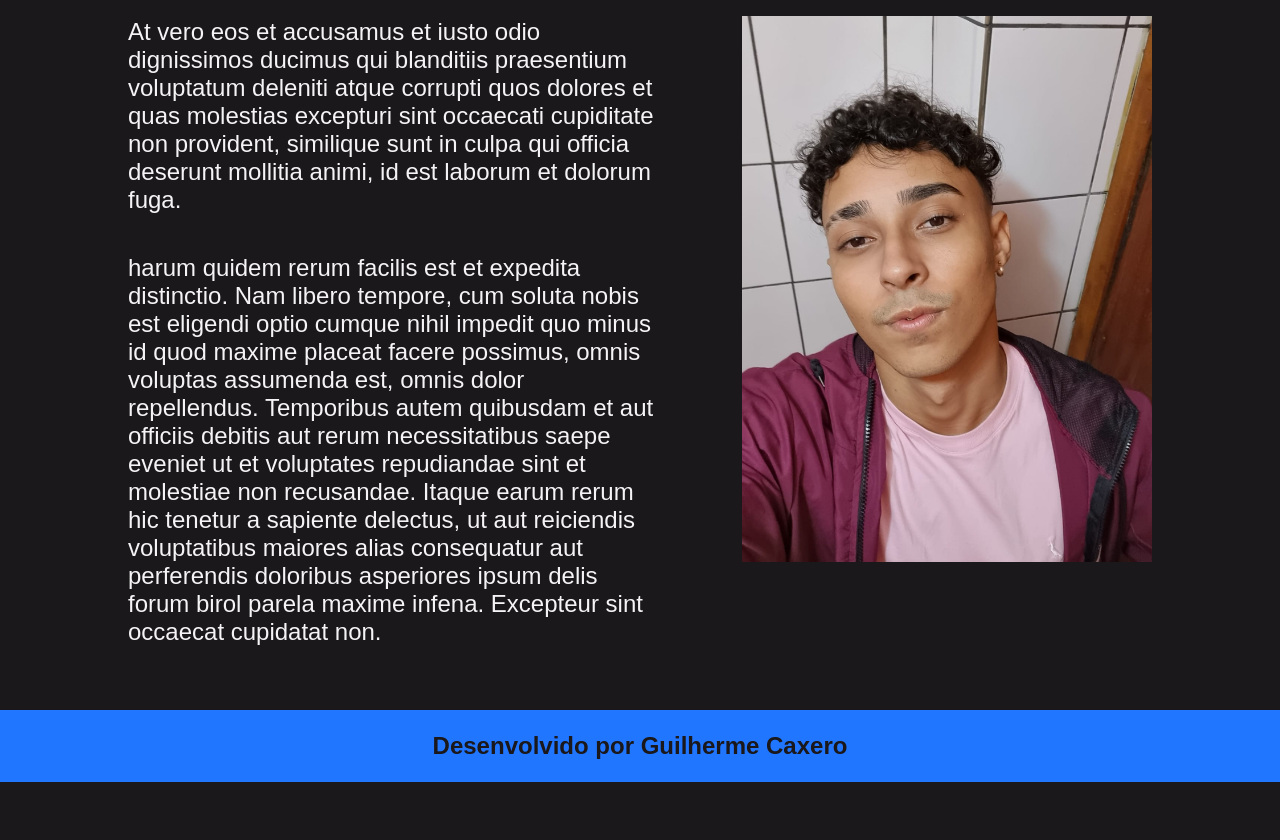
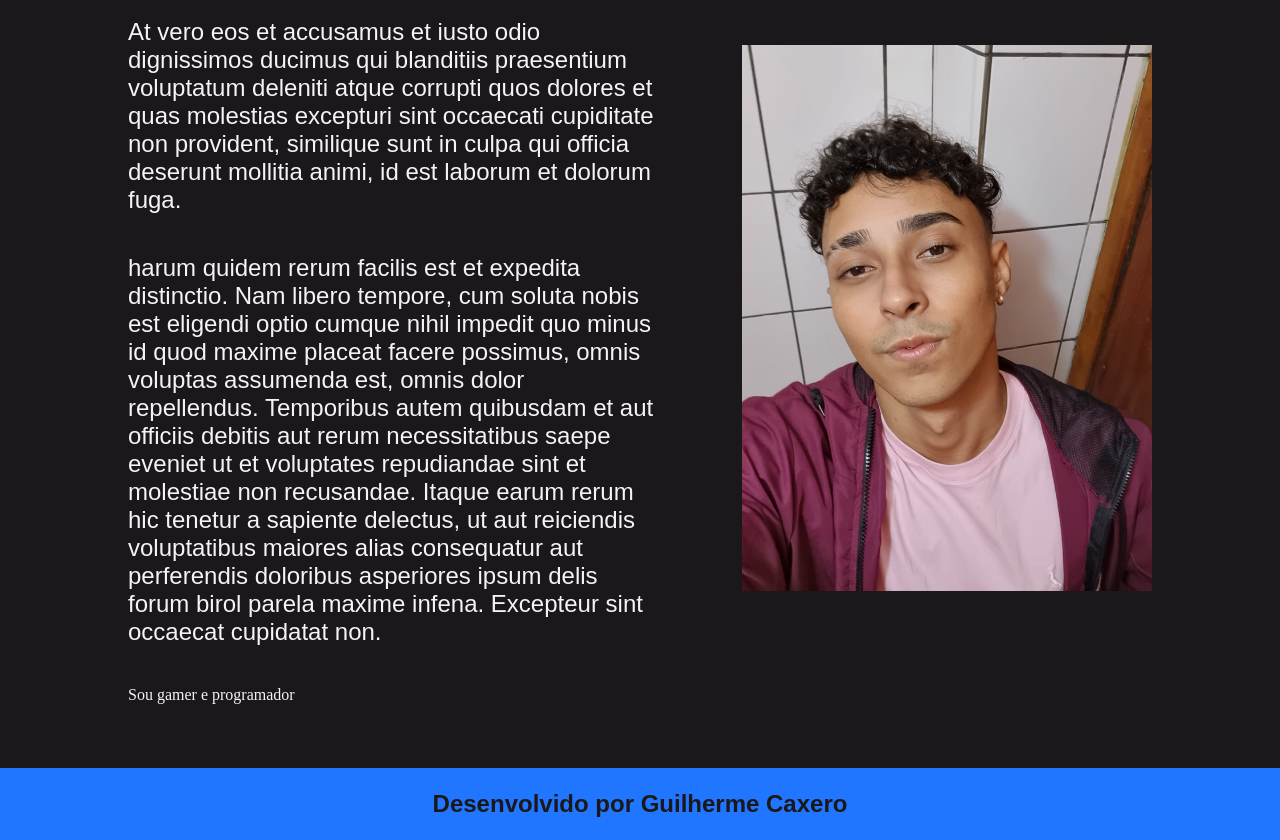
Before and after one commit to guicaxero/Portfolio, a plain HTML site: page about.html in a window 1280 px wide. Shown: the part 185-1025 px from the top of the page. Before the commit the page ends 967 px from the top, so only its background shows below. Drawn offline with nearby package versions, Linux system fonts and the light colour scheme.

Commit message:
alterando o texto sobre mim de about

```diff
--- a/about.html
+++ b/about.html
@@ -22,6 +22,7 @@
 
              <p class="apresentacao__conteudo__texto">harum quidem rerum facilis est et expedita distinctio. Nam libero tempore, cum soluta nobis est eligendi optio cumque nihil impedit quo minus id quod maxime placeat facere possimus, omnis voluptas assumenda est, omnis dolor repellendus. Temporibus autem quibusdam et aut officiis debitis aut rerum necessitatibus saepe eveniet ut et voluptates repudiandae sint et molestiae non recusandae. Itaque earum rerum hic tenetur a sapiente delectus, ut aut reiciendis voluptatibus maiores alias consequatur aut perferendis doloribus asperiores ipsum delis forum birol parela maxime infena. Excepteur sint occaecat cupidatat non.
                 </p>
+            <p>Sou gamer e programador</p>
         </section>
         <img src="/assets/eu2.png" class="apresentacao__imagem" alt="gui caxero em seu quarto">
     </main>
```
